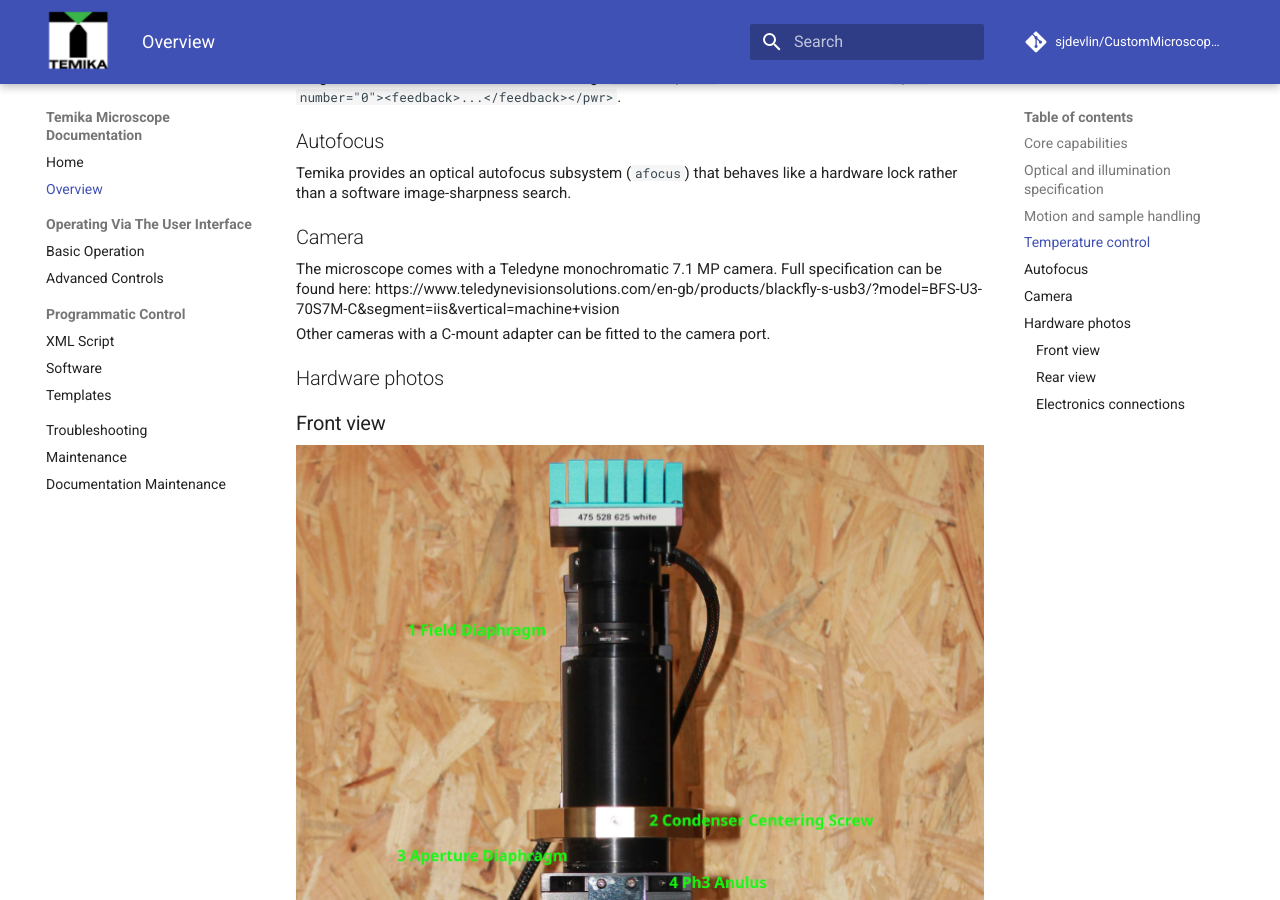
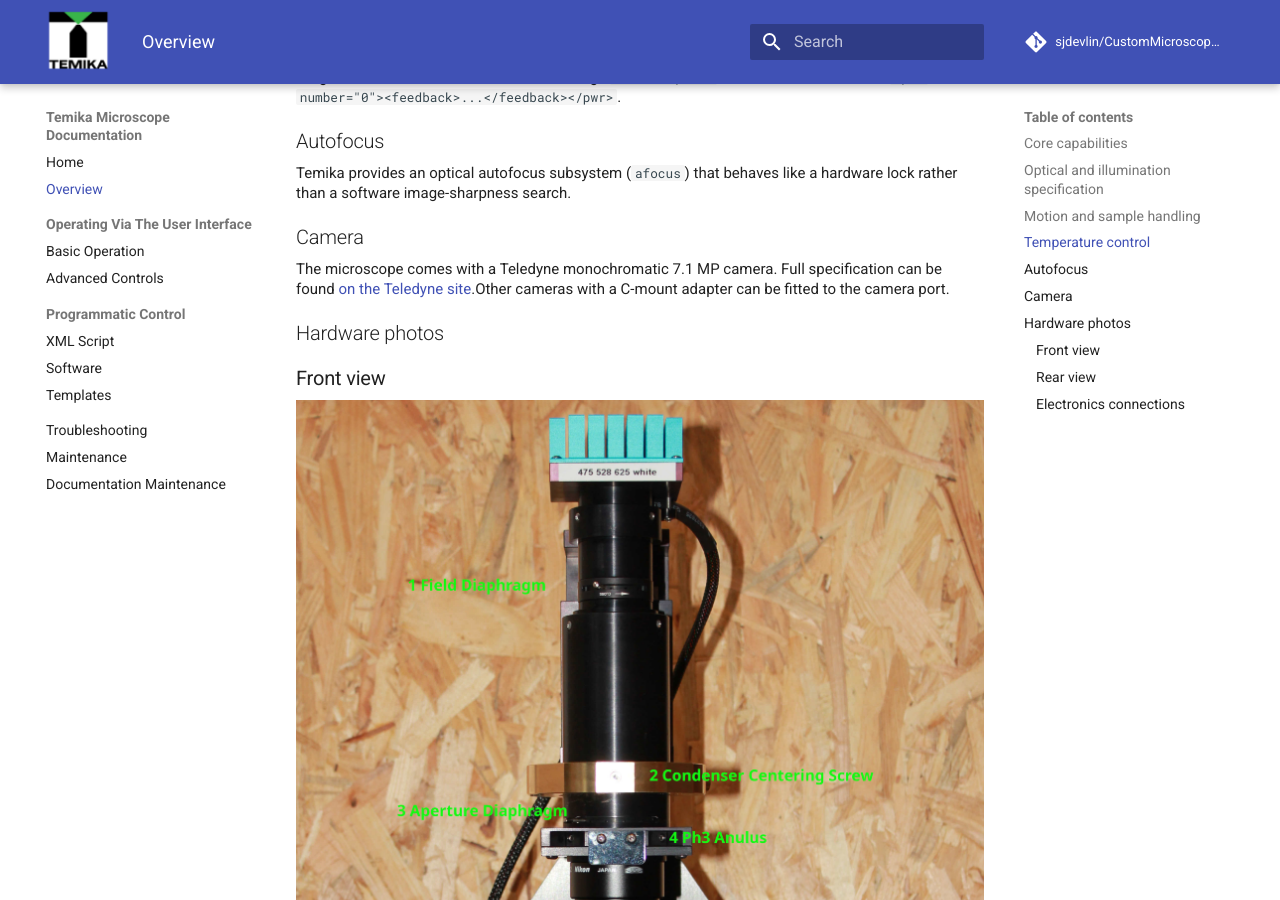
Before and after one commit to sjdevlin/CustomMicroscopeDocs, an MkDocs documentation site: the page built from docs/overview.md, in a window 1280 px wide and 900 px high, scrolled down 1689 px. Built offline with MkDocs 1.6.1 and Material for MkDocs 9.7.7, drawn with Linux system fonts in a browser that asks for light colours; comment, search, counter and statistics services are not loaded; some of the changed text lies outside the part shown.

Commit message:
dev changes

```diff
--- a/docs/overview.md
+++ b/docs/overview.md
@@ -60,10 +60,7 @@ The microscope includes a temperature control module with monitored sensors and
 Temika provides an optical autofocus subsystem (`afocus`) that behaves like a hardware lock rather than a software image-sharpness search.
 
 ## Camera
-The microscope comes with a Teledyne monochromatic 7.1 MP camera.  Full specification can be found here:
-https://www.teledynevisionsolutions.com/en-gb/products/blackfly-s-usb3/?model=BFS-U3-70S7M-C&segment=iis&vertical=machine+vision
-
-Other cameras with a C-mount adapter can be fitted to the camera port.
+The microscope comes with a Teledyne monochromatic 7.1 MP camera.  Full specification can be found [on the Teledyne site](https://www.teledynevisionsolutions.com/en-gb/products/blackfly-s-usb3/?model=BFS-U3-70S7M-C&segment=iis&vertical=machine+vision).Other cameras with a C-mount adapter can be fitted to the camera port.
 
 ## Hardware photos
 
```
Also changed, not shown: other parts of docs/overview.md (+10 -10 lines), docs/operating-via-user-interface/basic-operation.md (+0 -4 lines), 1 other file.
